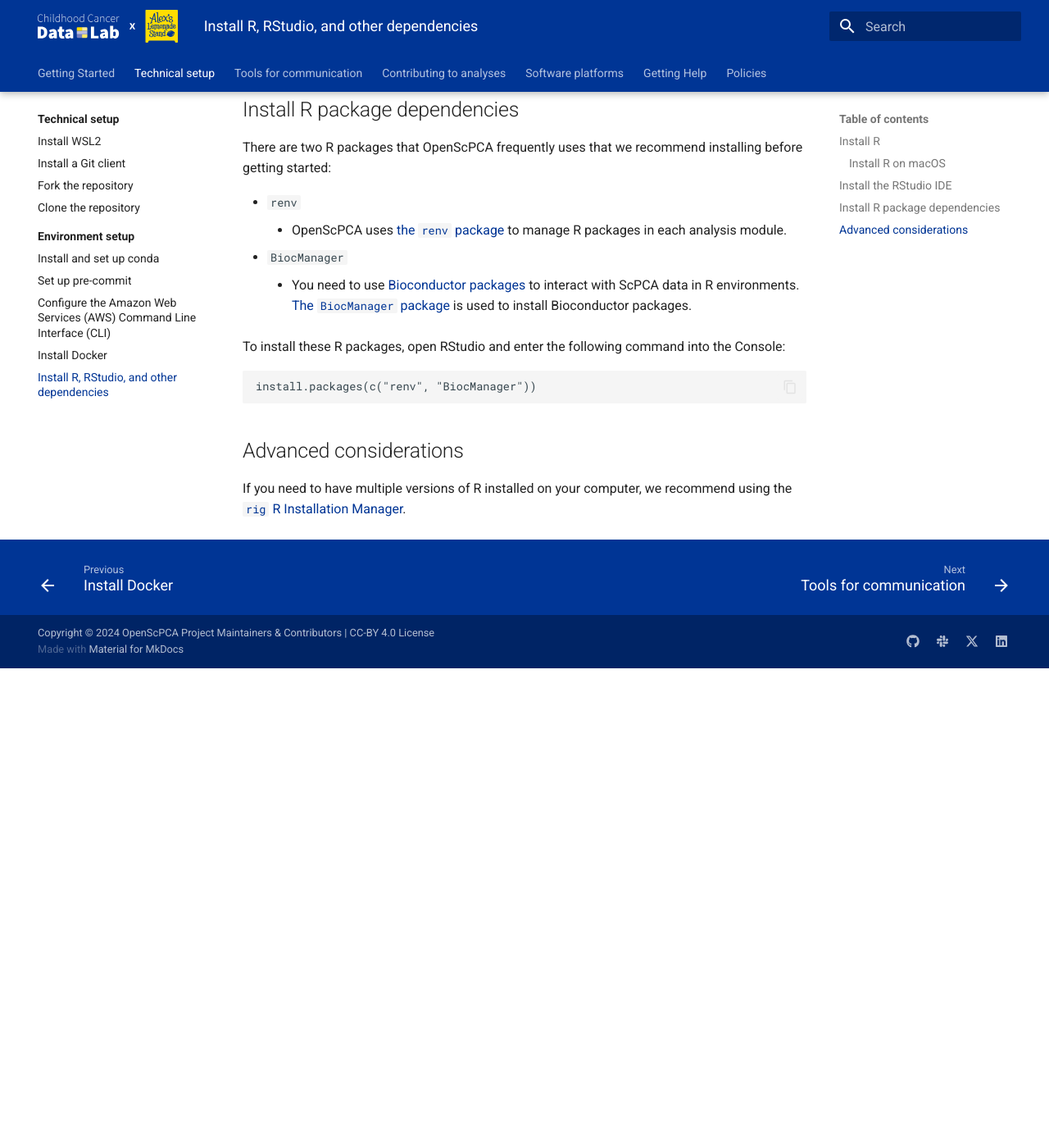
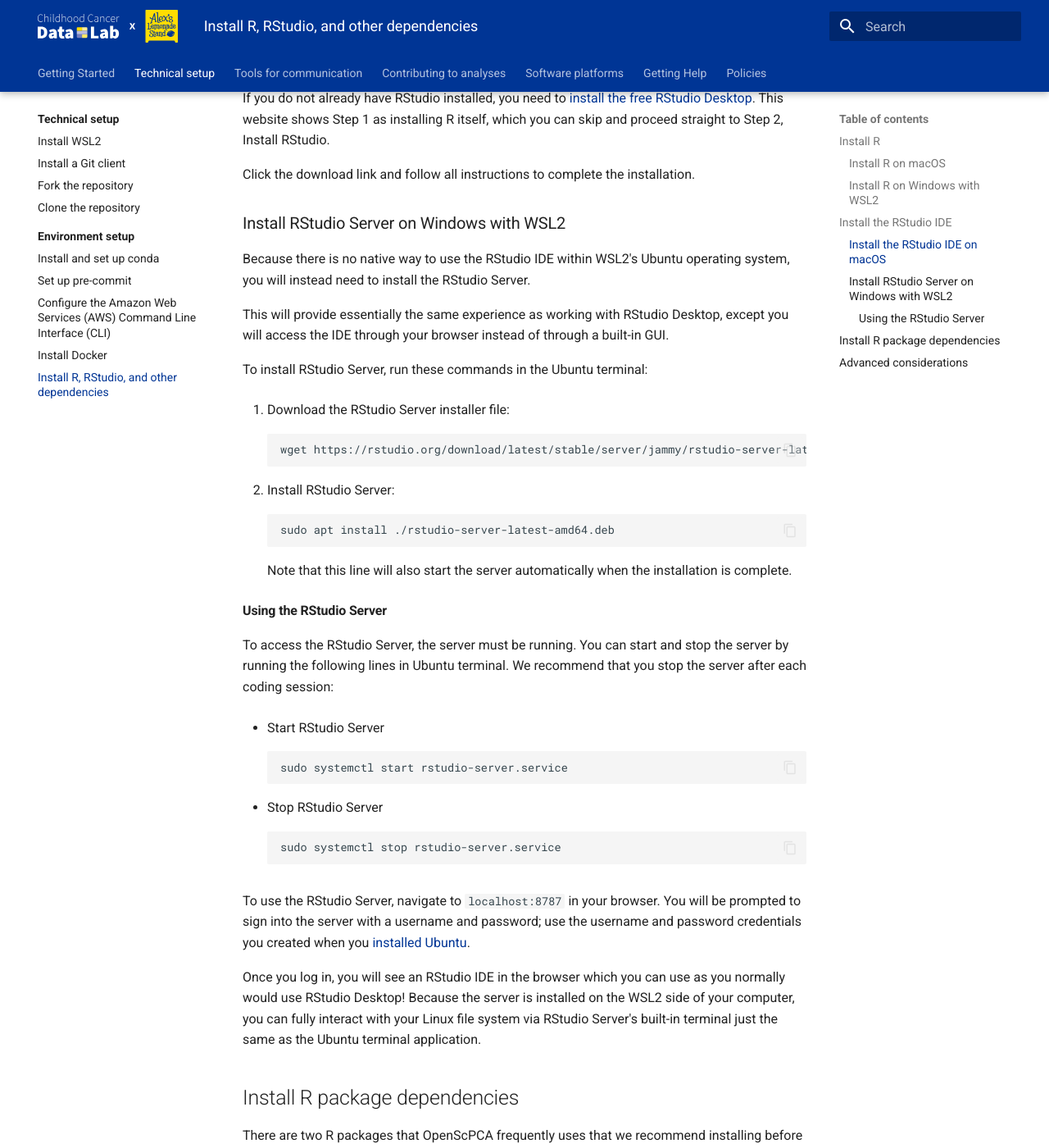
Before and after one commit to AlexsLemonade/OpenScPCA-analysis, an MkDocs documentation site: the page built from docs/technical-setup/environment-setup/install-r-rstudio.md, in a window 1280 px wide and 1400 px high, scrolled down 1658 px. Shown: the whole window at 82% size. Built offline with MkDocs 1.6.1 and Material for MkDocs 9.7.7, drawn with Linux system fonts in a browser that asks for light colours; before the commit the page ends 2473 px from its top, so only the background shows below that; some of the changed text lies outside the part shown.

Commit message:
Add rstudio server instructions

````diff
--- a/docs/technical-setup/environment-setup/install-r-rstudio.md
+++ b/docs/technical-setup/environment-setup/install-r-rstudio.md
@@ -42,25 +42,74 @@
 1. Install the **GNU Fortran compiler**.
 Click the link on the [Tools - R for Mac OS](https://mac.r-project.org/tools/) page to download the `gfortran` installer package and follow all installation instructions.
 
-<!--
-### Install R on Windows
+### Install R on Windows with WSL2
+
+These instructions will install R on the WSL2 side of your computer.
 
 
-1. Navigate to the [Windows download page on the CRAN website](https://cran.r-project.org/bin/windows/base/), and follow instructions to download and install R.
 
-2. Next, you need to install Rtools, which provides additional tools that will let you build R packages that you are likely to encounter in OpenScPCA.
-    - Navigate to the [Rtools download page](https://cran.r-project.org/bin/windows/Rtools/)
-    - Click the Rtools version that matches the R version you just downloaded
-    - On the next page, click the link `RtoolsXY installer` (where `XY` is the specific version you clicked) to download Rtools, and follow all installation instructions
--->
+
 
 
 ## Install the RStudio IDE
+
+### Install the RStudio IDE on macOS
 
 If you do not already have RStudio installed, you need to [install the free RStudio Desktop](https://posit.co/download/rstudio-desktop/).
 This website shows Step 1 as installing R itself, which you can skip and proceed straight to Step 2, Install RStudio.
 
 Click the download link and follow all instructions to complete the installation.
+
+
+### Install RStudio Server on Windows with WSL2
+
+Because there is no native way to use the RStudio IDE within WSL2's Ubuntu operating system, you will instead need to install the RStudio Server.
+
+This will provide essentially the same experience as working with RStudio Desktop, except you will access the IDE through your browser instead of through a built-in GUI.
+
+To install RStudio Server, run these commands in the Ubuntu terminal:
+
+1. Download the RStudio Server installer file:
+
+    ```sh
+    wget https://rstudio.org/download/latest/stable/server/jammy/rstudio-server-latest-amd64.deb
+    ```
+
+1. Install RStudio Server:
+
+    ```
+    sudo apt install ./rstudio-server-latest-amd64.deb
+    ```
+
+    Note that this line will also start the server automatically when the installation is complete.
+
+
+#### Using the RStudio Server
+
+To access the RStudio Server, the server must be running.
+You can start and stop the server by running the following lines in Ubuntu terminal.
+We recommend that you stop the server after each coding session:
+
+- Start RStudio Server
+
+    ```sh
+    sudo systemctl start rstudio-server.service
+    ```
+
+- Stop RStudio Server
+
+    ```sh
+    sudo systemctl stop rstudio-server.service
+    ```
+
+To use the RStudio Server, navigate to `localhost:8787` in your browser.
+You will be prompted to sign into the server with a username and password; use the username and password credentials you created when you [installed Ubuntu](../install-wsl2.md#installation-instructions).
+
+Once you log in, you will see an RStudio IDE in the browser which you can use as you normally would use RStudio Desktop!
+Because the server is installed on the WSL2 side of your computer, you can fully interact with your Linux file system via RStudio Server's built-in terminal just the same as the Ubuntu terminal application.
+
+
+
 
 ## Install R package dependencies
 
````
